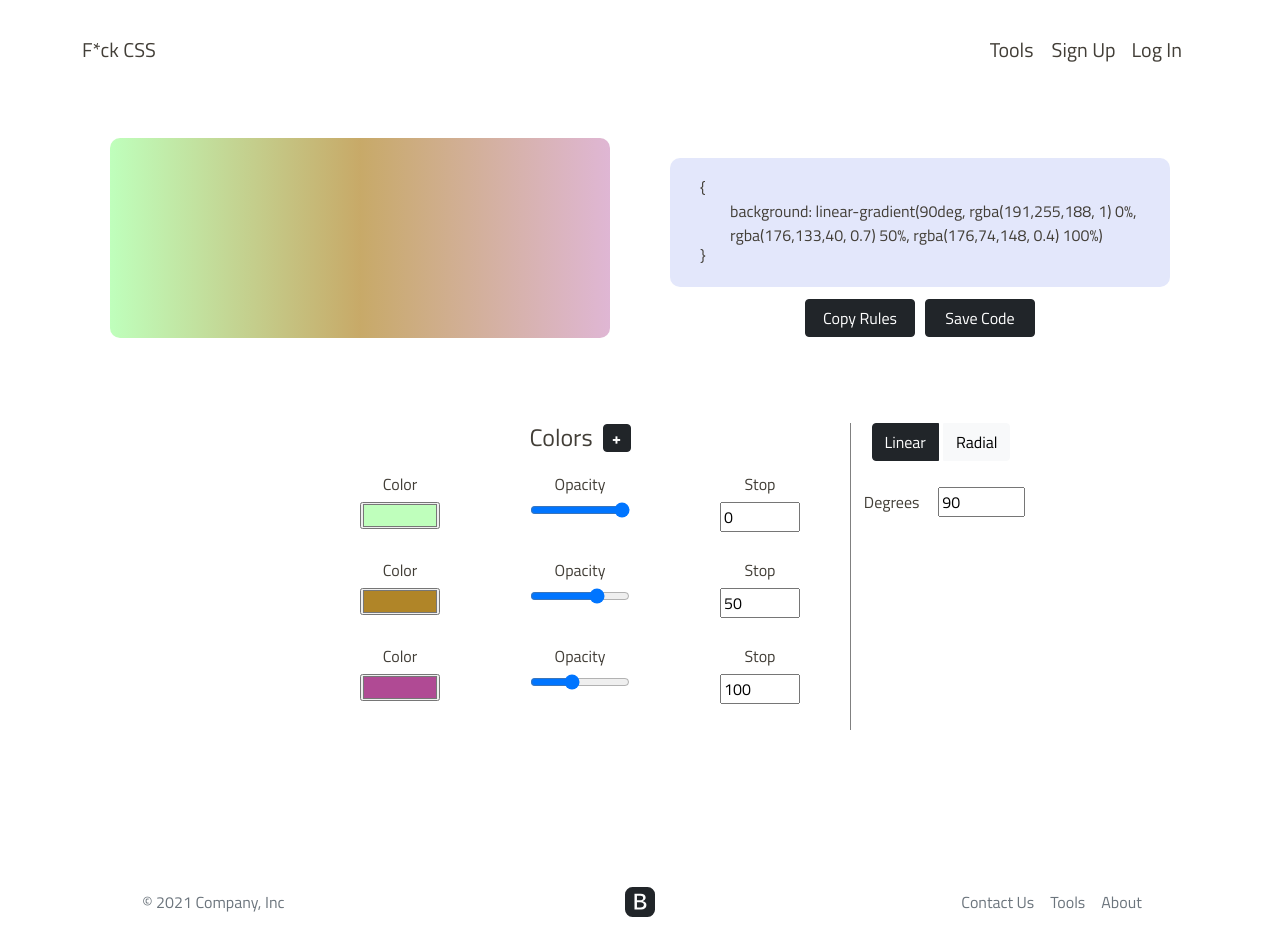
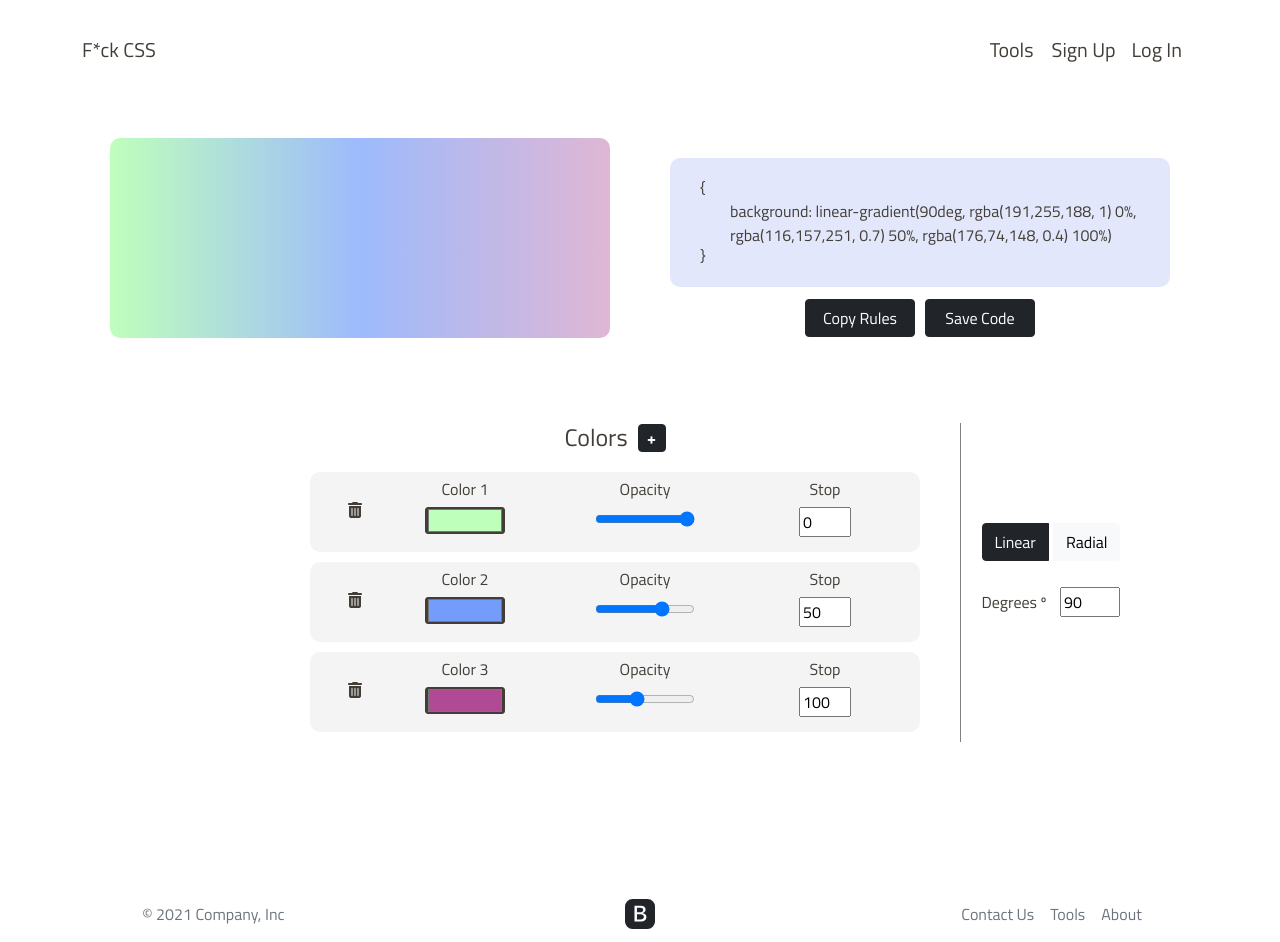
Before and after one commit to fck-css/web, a React (Create React App) app: page /gradient in a window 1280 px wide. Built offline with nearby package versions, Linux system fonts and the light colour scheme.

Commit message:
finish gradient funcionality

```diff
--- a/src/views/Gradient/Gradient.jsx
+++ b/src/views/Gradient/Gradient.jsx
@@ -7,7 +7,7 @@ const cssDefaultValues = {
     degrees: 90,
     colors: [
         { color: '#BFFFBC', opacity: 1, stop: 0},
-        { color: '#b08528', opacity: 0.7, stop: 50},
+        { color: '#749DFB', opacity: 0.7, stop: 50},
         { color: '#b04a94', opacity: 0.4, stop: 100}
     ]
 }
@@ -15,7 +15,20 @@ const cssDefaultValues = {
 const Gradient = () => {
     const [cssRules, setCssRules] = useState(cssDefaultValues);
 
-    const updateCssRules = (propr, value) => {
+    const updateCssRules = (propr, value, index) => {
+        if(propr === 'color' || propr === 'opacity' || propr === 'stop') {
+            const colors = cssRules.colors;
+            console.log(colors[index], propr, index, value, colors[index][propr])
+            colors[index][propr] = value;
+
+            console.log(colors[index], propr, index, value, colors[index][propr])
+
+            setCssRules({
+                ...cssRules,
+                colors: colors
+            })
+        }
+
         setCssRules({
             ...cssRules,
             [propr]: value
@@ -55,6 +68,19 @@ const Gradient = () => {
         })
     }
 
+    const removeColor = (ind) => {
+        const colors = cssRules.colors;
+        const colorsFiltered = colors.filter((color, index) => index !== ind );
+
+        if (colorsFiltered.length > 0) {
+            setCssRules({
+                ...cssRules,
+                colors: colorsFiltered
+            })
+        }
+
+    }
+
     return (
         <div className='container gradient-page'>
             <div className='gradient-result'>
@@ -92,16 +118,19 @@ const Gradient = () => {
                             return(
                                 <div className="color-div" key={index}>
                                     <div className='gradient-input'>
-                                        <label htmlFor="color">Color</label>
-                                        <input type="color" id="color" value={color.color} />
+                                        <button className="btn btn-danger btn-delete" onClick={() => removeColor(index)}><i className="fa fa-trash" aria-hidden="true"></i></button>
+                                    </div>
+                                    <div className='gradient-input'>
+                                        <label htmlFor="color">Color {index + 1}</label>
+                                        <input type="color" id="color" value={color.color} onChange={(e) => updateCssRules('color', e.target.value, index)} />
                                     </div>
                                     <div className='gradient-input'>
                                         <label htmlFor="color-opacity">Opacity</label>
-                                        <input type="range" min="0" max="1" step="0.01" id="color-opacity" value={color.opacity} />
+                                        <input type="range" min="0" max="1" step="0.01" id="color-opacity" value={color.opacity} onChange={(e) => updateCssRules('opacity', e.target.value, index)} />
                                     </div>
                                     <div className='gradient-input'>
                                         <label htmlFor="color-stp">Stop</label>
-                                        <input type="number" min="0" max="100" id="color-stop" value={color.stop} />
+                                        <input type="number" min="0" max="100" id="color-stop" value={color.stop} onChange={(e) => updateCssRules('stop', e.target.value, index)} />
                                     </div>
                                 </div>
                             )
@@ -115,8 +144,8 @@ const Gradient = () => {
                     </div>
                     {
                         cssRules.type &&
-                        <div className='gradient-input'>
-                            <label htmlFor="degrees">Degrees</label>
+                        <div className='gradient-input degrees-div'>
+                            <label htmlFor="degrees">Degrees º</label>
                             <input type="number" min="0" max="360" id="degrees" value={cssRules.degrees} onChange={(e) => updateCssRules('degrees', e.target.value)} />
                         </div>
                     }
--- a/src/views/Gradient/Gradient.scss
+++ b/src/views/Gradient/Gradient.scss
@@ -88,7 +88,7 @@
 .gradient-input-group {
     display: flex;
     justify-content: space-evenly;
-    align-items: flex-start;
+    align-items: center;
     width: 50vw;
     margin-right: 20px;
 }
@@ -104,6 +104,10 @@
 
 .gradient-input-group-1 {
     border-right: 0.25px solid grey;
+}
+
+.gradient-input-group-1 > div {
+    margin-right: 40px;
 }
 
 .gradient-input-group-1 > div:first-child {
@@ -137,6 +141,16 @@ h4 {
     margin-left: 4px;
 }
 
+.btn-delete {
+    margin-top: 15px;
+    background-color: transparent;
+    border: none;
+}
+
+.btn-delete:hover {
+    background-color: transparent;
+}
+
 .gradient-input label, .gradient-input input {
     width: 250px;
 }
@@ -156,9 +170,19 @@ h4 {
 }
 
 .color-div {
+    height: 80px;
     display: flex;
     justify-content: center;
     align-items: flex-start;
+    background-color: #F3F4F3;
+    padding: 5px;
+    border-radius: 10px;
+    margin-bottom: 10px;
+}
+
+.color-div > .gradient-input:first-child {
+    width: 40px;
+    margin-left: 20px;
 }
 
 .add-color-btn {
@@ -168,3 +192,38 @@ h4 {
     padding: 0;
     font-weight: bolder;
 }
+
+i {
+    color: $brown-color;
+}
+
+input[type="color" i] {
+    color: $brown-color;
+    background-color: $brown-color;
+    border-color: $brown-color;
+    border-radius: 3px;
+}
+
+input[type="color" i]:hover {
+    cursor: pointer;
+}
+
+#color-opacity {
+    margin-top: 10px;
+}
+
+#degrees {
+    width: 60px;
+}
+
+.degrees-div {
+    width: 178px;
+}
+
+.degrees-div label {
+    width: 80px;
+}
+
+#color-stop {
+    width: 52px;
+}
```
